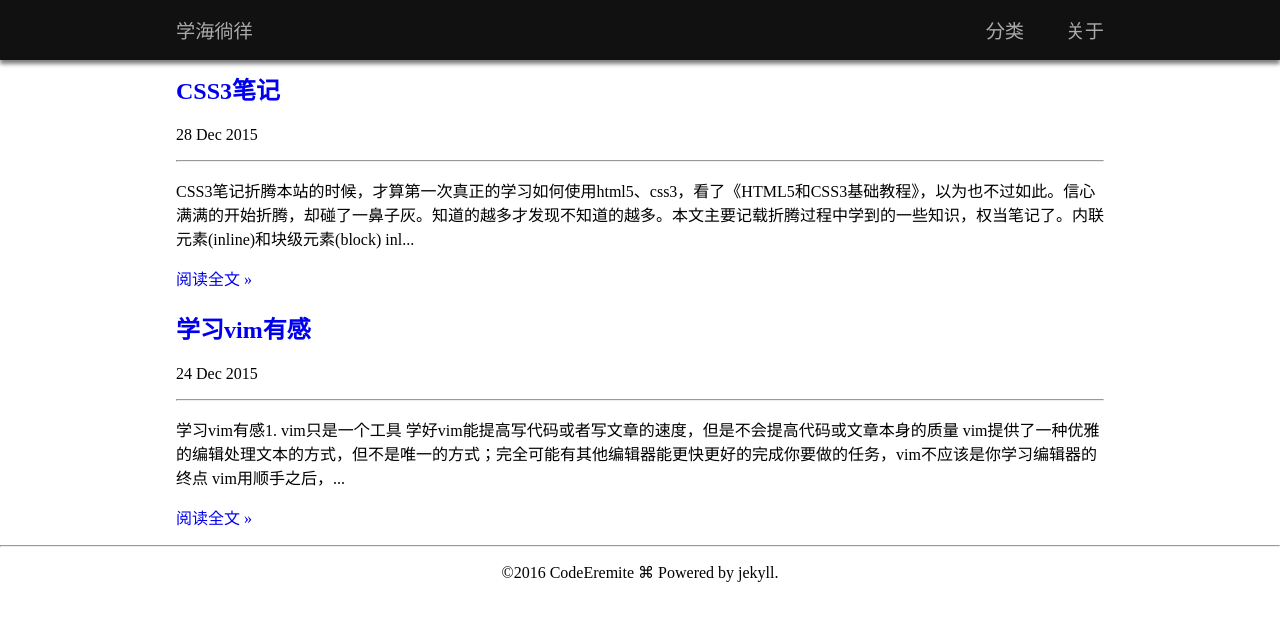
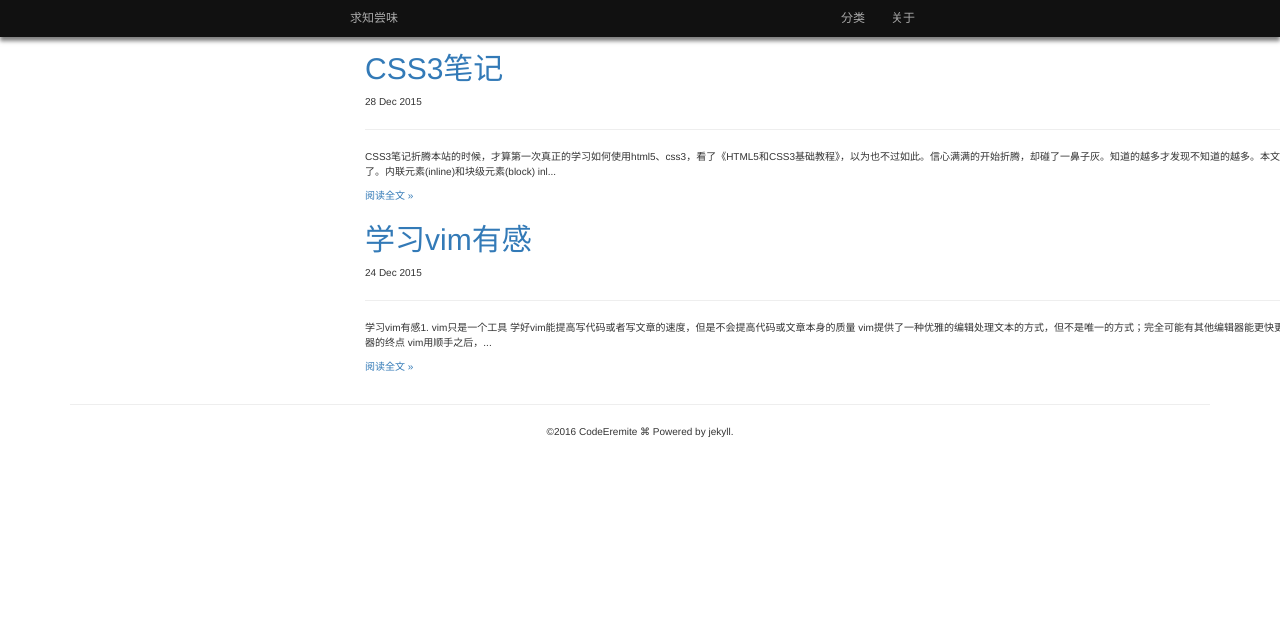
Before and after one commit to CodeEremite/codeeremite.github.io, a Jekyll site: the page built from index.html, in a window 1280 px wide. Shown: the top 621 px of the page. Built offline with Jekyll 4.4.1, drawn with Linux system fonts in a browser that asks for light colours; nearby versions of some CDN libraries; the list of posts is cut into pages by our own code.

Commit message:
use bootstrap

```diff
--- a/_config.yml
+++ b/_config.yml
@@ -1,6 +1,6 @@
 # personal config
-title: 学海徜徉
-description: 在coding中修行
+title: 求知尝味
+description: 在追求知识的过程中品尝知识的味道
 author: CodeEremite
 email: codefighter@foxmail.com
 
--- a/_layouts/default.html
+++ b/_layouts/default.html
@@ -2,12 +2,13 @@
 <html lang="en">
 <head>
     <meta charset="utf-8" />
+    <meta http-equiv="X-UA-Compatible" content="IE=edge" />
     <meta name="viewport" content="width=device-width,initial-scale=1" />
     <title>
         {{ page.title }}
     </title>
+    <link rel="stylesheet" href="/bootstrap/css/bootstrap.min.css" />
     <link rel="stylesheet" href="/css/base.css" />
-    <!--<link rel="stylesheet" href="css/navbar.css" />-->
 </head>
 <body>
 <nav>
@@ -31,5 +32,7 @@
         <p>&copy2016 {{ site.author }} &#8984; Powered by jekyll.</p>
     </div>
 </footer>
+<script src="//cdn.bootcss.com/jquery/1.11.3/jquery.min.js"></script>
+<script src="/bootstrap/js/bootstrap.min.js"></script>
 </body>
 </html>
```
